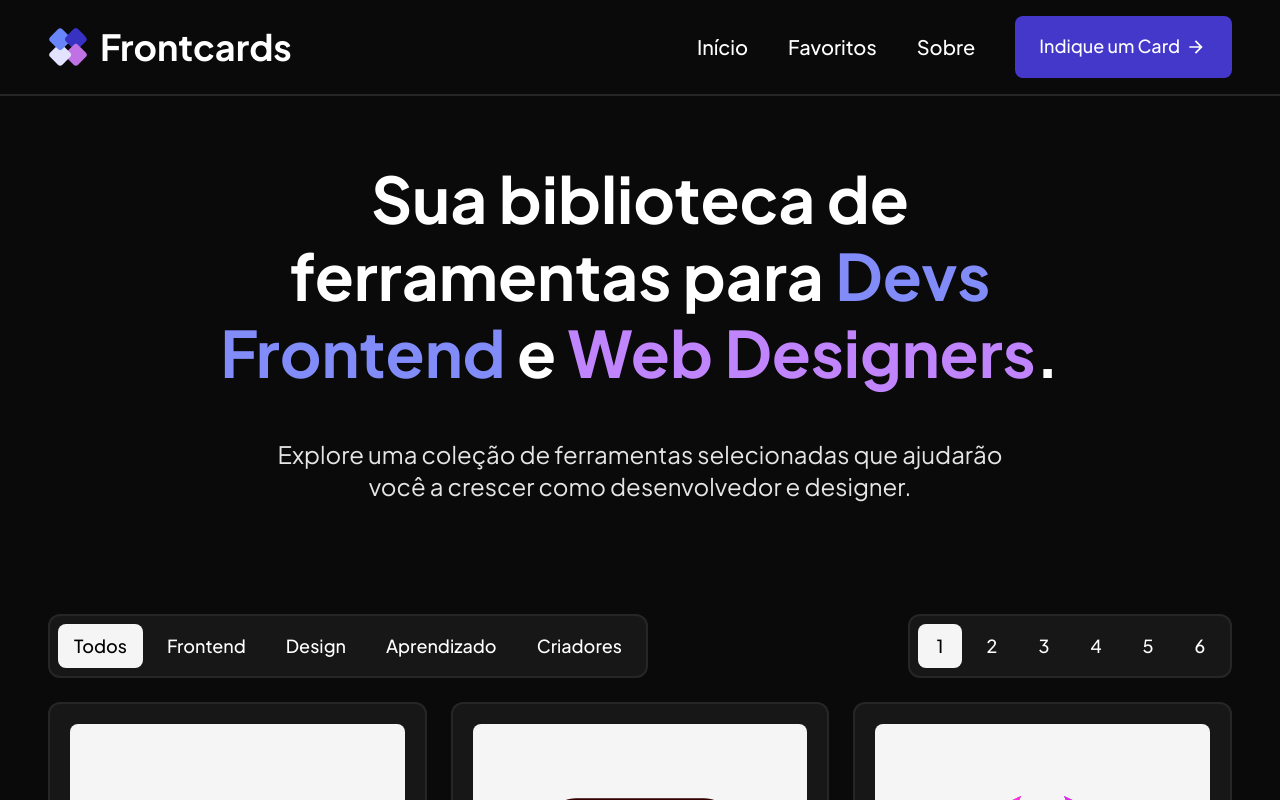
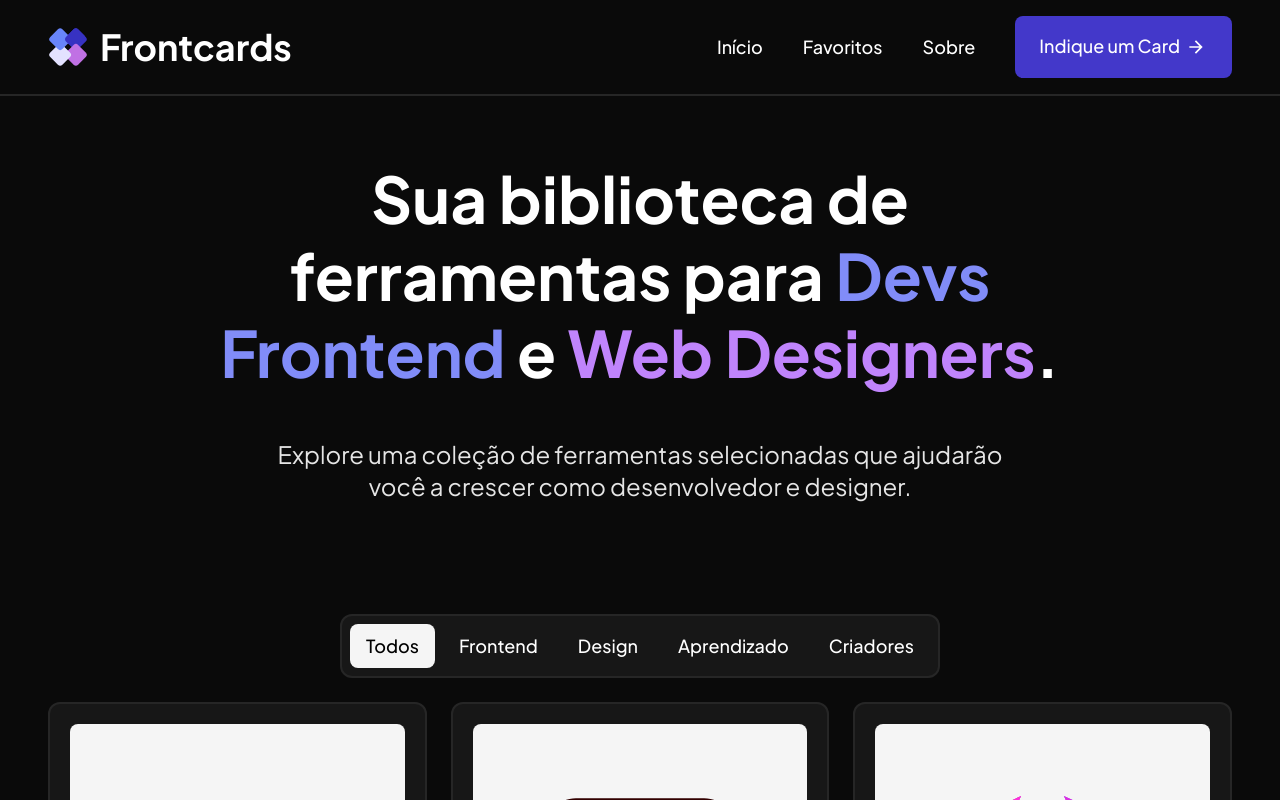
Before and after one commit to SnayderRodrigues/frontcards, a React (Vite) app: page / in a window 1280 px wide. Shown: the top 800 px of the page. Built offline with nearby package versions, Linux system fonts and the light colour scheme.

Commit message:
update: Filter.jsx component for desktop screens

```diff
--- a/src/components/Filter.jsx
+++ b/src/components/Filter.jsx
@@ -37,12 +37,12 @@ const Filter = ({
 
   return (
     <div className="md:mb-6">
-      <div className="flex flex-wrap items-center justify-between gap-2">
-        <ul className="hidden md:flex items-center gap-2 text-base lg:text-lg font-medium bg-neutral-900 p-2 border-2 border-neutral-800 rounded-xl">
+      <div className="flex flex-wrap items-center justify-center gap-2">
+        <ul className="hidden md:flex items-center gap-2 text-lg font-medium bg-neutral-900 p-2 border-2 border-neutral-800 rounded-xl">
           {categories.map((category) => (
             <li
               key={category}
-              className={`flex items-center gap-2 px-2 lg:px-3 xl:px-4 py-1 xl:py-2 rounded-lg cursor-pointer transition-colors ${
+              className={`flex items-center gap-2 px-4 py-2 rounded-lg cursor-pointer transition-colors ${
                 selectedCategory === category ? "" : "hover:bg-neutral-800"
               } ${
                 selectedCategory === category && category === "Todos"
@@ -71,7 +71,7 @@ const Filter = ({
             </li>
           ))}
         </ul>
-        <div className="shrink-0 hidden md:flex items-center gap-2 text-base lg:text-lg font-medium bg-neutral-900 p-2 border-2 border-neutral-800 rounded-xl overflow-hidden">
+        {/* <div className="shrink-0 hidden md:flex items-center gap-2 text-base lg:text-lg font-medium bg-neutral-900 p-2 border-2 border-neutral-800 rounded-xl overflow-hidden">
           {Array.from({ length: totalPages }, (_, index) => (
             <button
               key={index + 1}
@@ -85,9 +85,9 @@ const Filter = ({
               {index + 1}
             </button>
           ))}
-        </div>
+        </div> */}
       </div>
-      <div className="fixed bottom-4 left-0 right-0 z-40 flex md:hidden gap-2 bg-neutral-900 p-3 border-2 border-neutral-800 rounded-xl mx-5 sm:mx-8 shadow-4xl">
+      <div className="fixed bottom-4 left-0 right-0 z-40 flex md:hidden gap-2 bg-neutral-900 p-3 border-2 border-neutral-800 rounded-xl mx-5 sm:mx-8">
         <button
           className={`w-full md:hidden flex items-center gap-2 font-medium ${
              selectedCategory === "Todos"
--- a/src/components/Header.jsx
+++ b/src/components/Header.jsx
@@ -53,7 +53,7 @@ const Header = () => {
             Frontcards
           </div>
         </a>
-        <div className="hidden md:flex items-center gap-2 lg:gap-4 sm:text-lg lg:text-xl font-medium">
+        <div className="hidden md:flex items-center gap-2 lg:gap-4 sm:text-lg font-medium">
           <Link
             to="/"
             className="p-2 lg:px-3 lg:py-2 rounded-lg hover:bg-neutral-800 transition-colors"
--- a/src/components/Hero.jsx
+++ b/src/components/Hero.jsx
@@ -4,7 +4,7 @@ const Hero = () => {
   return (
     <>
       <section className="flex items-center" id="hero-section">
-        <div className="wrapper flex flex-col xsm:items-center xsm:text-center pt-32 sm:pt-36 lg:pt-36 xl:pt-40 pb-12 xsm:pb-16 md:pb-28">
+        <div className="wrapper flex flex-col md:items-center md:text-center pt-32 sm:pt-36 lg:pt-36 xl:pt-40 pb-12 xsm:pb-16 md:pb-20 lg:pb-28">
           <h1 className="max-w-[19ch] mb-8 lg:mb-12">
             Sua biblioteca de ferramentas para{" "}
             <span className="text-indigo-400">Devs Frontend</span> e{" "}
```
